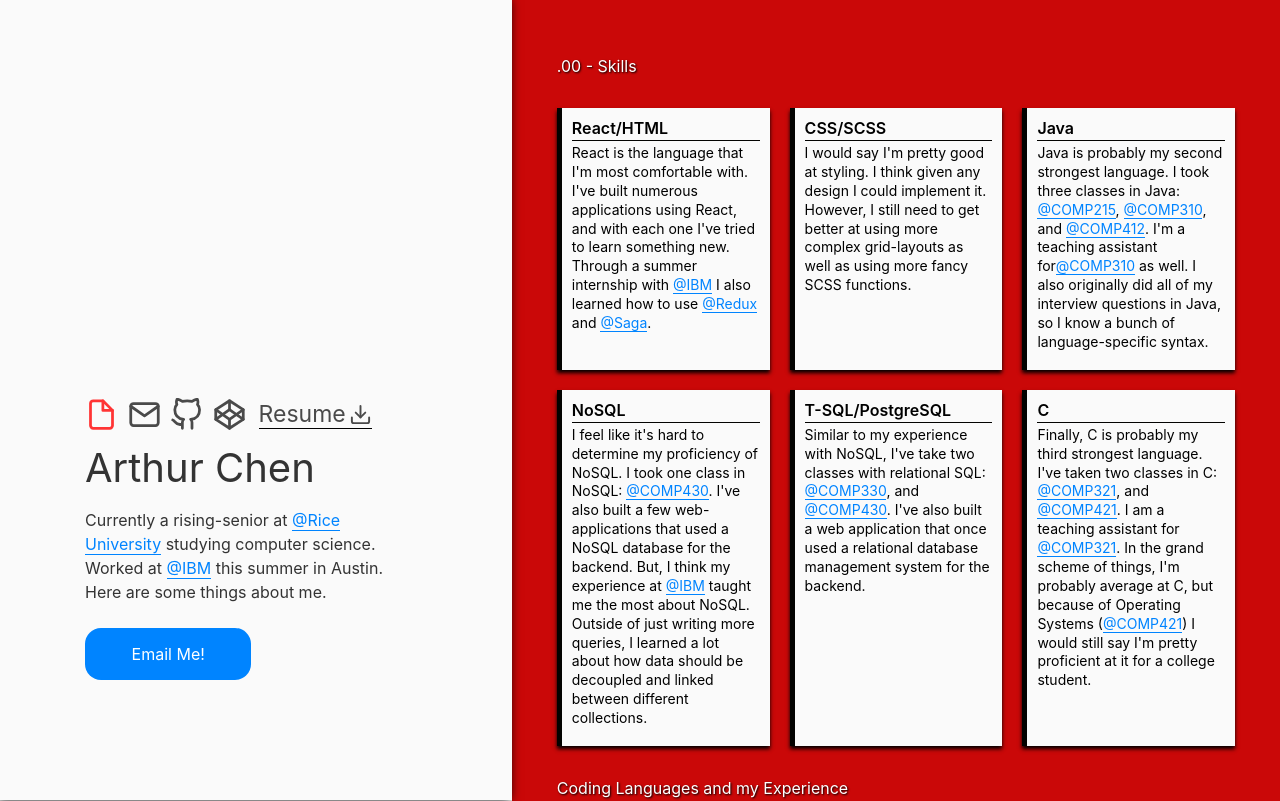
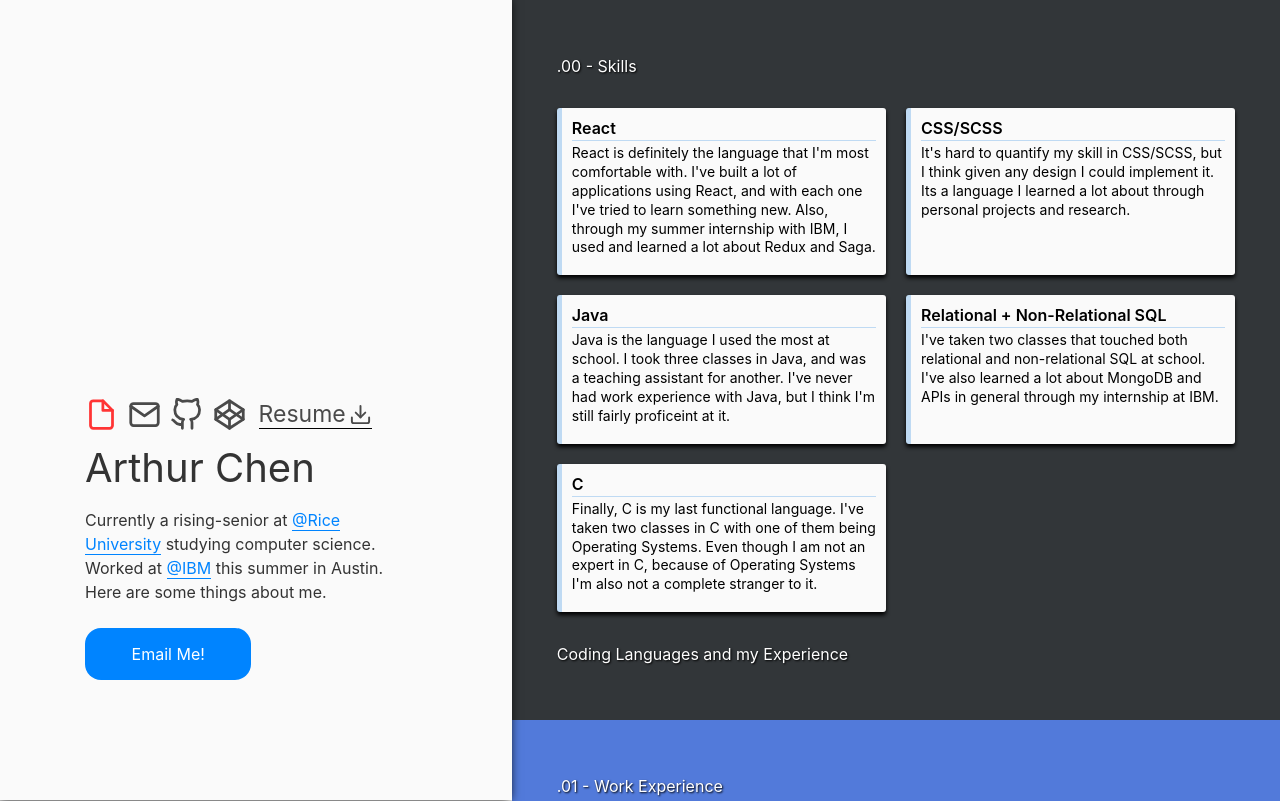
Before and after one commit to achen1738/M-E, a React app: page / in a window 1280 px wide. Shown: the top 801 px of the page. Built offline with nearby package versions, Linux system fonts and the light colour scheme.

Commit message:
Changed cards again

```diff
--- a/src/components/right/containers/Right/Right.scss
+++ b/src/components/right/containers/Right/Right.scss
@@ -14,15 +14,15 @@
   }
 
   &__one {
-    background-color: #ca0808;
+    background-color: #323639;
   }
 
   &__two {
-    background-color: #3772ff;
+    background-color: #527ada;
   }
 
   &__three {
-    background-color: #2b2d42;
+    background-color: #54b187;
   }
 
   &__four {
--- a/src/modules/skills/components/NewCard/Card.scss
+++ b/src/modules/skills/components/NewCard/Card.scss
@@ -1,15 +1,16 @@
 .skills {
   &__card {
     background-color: #fafafa;
-    border-left: 5px solid #030301;
+    border-left: 5px solid #bfdaf3;
     padding: 10px 10px 18px;
     color: black;
+    border-radius: 3px;
     box-shadow: 0px 3px 4px 0px black;
     &--title {
       font-weight: 600;
       font-size: 16px;
       padding-bottom: 2px;
-      border-bottom: 1px solid #030301;
+      border-bottom: 1px solid #bfdaf3;
     }
 
     &--text {
--- a/src/modules/skills/containers/Skills/Skills.js
+++ b/src/modules/skills/containers/Skills/Skills.js
@@ -6,39 +6,13 @@ class Skills extends Component {
   state = {
     details: [
       {
-        title: "React/HTML",
+        title: "React",
         text: (
           <>
-            React is the language that I'm most comfortable with. I've built
-            numerous applications using React, and with each one I've tried to
-            learn something new. Through a summer internship with{" "}
-            <a
-              className="left__description-link"
-              href="https://www.ibm.com/us-en/?ar=1"
-              rel="noopener noreferrer"
-              target="_blank"
-            >
-              @IBM
-            </a>{" "}
-            I also learned how to use{" "}
-            <a
-              className="left__description-link"
-              href="https://redux.js.org"
-              rel="noopener noreferrer"
-              target="_blank"
-            >
-              @Redux
-            </a>{" "}
-            and{" "}
-            <a
-              className="left__description-link"
-              href="https://redux-saga.js.org/docs/introduction/BeginnerTutorial.html"
-              rel="noopener noreferrer"
-              target="_blank"
-            >
-              @Saga
-            </a>
-            .{" "}
+            React is definitely the language that I'm most comfortable with.
+            I've built a lot of applications using React, and with each one I've
+            tried to learn something new. Also, through my summer internship
+            with IBM, I used and learned a lot about Redux and Saga.
           </>
         )
       },
@@ -46,10 +20,9 @@ class Skills extends Component {
         title: "CSS/SCSS",
         text: (
           <>
-            I would say I'm pretty good at styling. I think given any design I
-            could implement it. However, I still need to get better at using
-            more complex grid-layouts as well as using more fancy SCSS
-            functions.
+            It's hard to quantify my skill in CSS/SCSS, but I think given any
+            design I could implement it. Its a language I learned a lot about
+            through personal projects and research.
           </>
         )
       },
@@ -57,151 +30,31 @@ class Skills extends Component {
         title: "Java",
         text: (
           <>
-            Java is probably my second strongest language. I took three classes
-            in Java:{" "}
-            <a
-              className="left__description-link"
-              href="https://comp215.blogs.rice.edu/"
-              rel="noopener noreferrer"
-              target="_blank"
-            >
-              @COMP215
-            </a>
-            ,{" "}
-            <a
-              className="left__description-link"
-              href="https://www.clear.rice.edu/comp310/s19/"
-              rel="noopener noreferrer"
-              target="_blank"
-            >
-              @COMP310
-            </a>
-            , and{" "}
-            <a
-              className="left__description-link"
-              href="https://www.clear.rice.edu/comp412/"
-              rel="noopener noreferrer"
-              target="_blank"
-            >
-              @COMP412
-            </a>
-            . I'm a teaching assistant for
-            <a
-              className="left__description-link"
-              href="https://www.clear.rice.edu/comp310/s19/"
-              rel="noopener noreferrer"
-              target="_blank"
-            >
-              @COMP310
-            </a>{" "}
-            as well. I also originally did all of my interview questions in
-            Java, so I know a bunch of language-specific syntax.
+            Java is the language I used the most at school. I took three classes
+            in Java, and was a teaching assistant for another. I've never had
+            work experience with Java, but I think I'm still fairly proficeint
+            at it.
           </>
         )
       },
       {
-        title: "NoSQL",
+        title: "Relational + Non-Relational SQL",
         text: (
           <>
-            I feel like it's hard to determine my proficiency of NoSQL. I took
-            one class in NoSQL:{" "}
-            <a
-              className="left__description-link"
-              href="https://www.clear.rice.edu/comp430/16spring/"
-              rel="noopener noreferrer"
-              target="_blank"
-            >
-              @COMP430
-            </a>
-            . I've also built a few web-applications that used a NoSQL database
-            for the backend. But, I think my experience at{" "}
-            <a
-              className="left__description-link"
-              href="https://www.ibm.com/us-en/?ar=1"
-              rel="noopener noreferrer"
-              target="_blank"
-            >
-              @IBM
-            </a>{" "}
-            taught me the most about NoSQL. Outside of just writing more
-            queries, I learned a lot about how data should be decoupled and
-            linked between different collections.
+            I've taken two classes that touched both relational and
+            non-relational SQL at school. I've also learned a lot about MongoDB
+            and APIs in general through my internship at IBM.
           </>
         )
       },
       {
-        title: "T-SQL/PostgreSQL",
-        text: (
-          <>
-            Similar to my experience with NoSQL, I've take two classes with
-            relational SQL:{" "}
-            <a
-              className="left__description-link"
-              href="https://courses.rice.edu/courses/!SWKSCAT.cat?p_action=COURSE&p_term=201610&p_crn=14383"
-              rel="noopener noreferrer"
-              target="_blank"
-            >
-              @COMP330
-            </a>
-            , and{" "}
-            <a
-              className="left__description-link"
-              href="https://www.clear.rice.edu/comp430/16spring/"
-              rel="noopener noreferrer"
-              target="_blank"
-            >
-              @COMP430
-            </a>
-            . I've also built a web application that once used a relational
-            database management system for the backend.
-          </>
-        )
-      },
-
-      {
         title: "C",
         text: (
           <>
-            Finally, C is probably my third strongest language. I've taken two
-            classes in C:{" "}
-            <a
-              className="left__description-link"
-              href="https://www.clear.rice.edu/comp321/html/"
-              rel="noopener noreferrer"
-              target="_blank"
-            >
-              @COMP321
-            </a>
-            , and{" "}
-            <a
-              className="left__description-link"
-              href="https://www.clear.rice.edu/comp421/"
-              rel="noopener noreferrer"
-              target="_blank"
-            >
-              @COMP421
-            </a>
-            . I am a teaching assistant for{" "}
-            <a
-              className="left__description-link"
-              href="https://www.clear.rice.edu/comp321/html/"
-              rel="noopener noreferrer"
-              target="_blank"
-            >
-              @COMP321
-            </a>
-            . In the grand scheme of things, I'm probably average at C, but
-            because of Operating Systems (
-            <a
-              className="left__description-link"
-              href="https://www.clear.rice.edu/comp421/"
-              rel="noopener noreferrer"
-              target="_blank"
-            >
-              @COMP421
-            </a>
-            ) I would still say I'm pretty proficient at it for a college
-            student.
+            Finally, C is my last functional language. I've taken two classes in
+            C with one of them being Operating Systems. Even though I am not an
+            expert in C, because of Operating Systems I'm also not a complete
+            stranger to it.
           </>
         )
       }
--- a/src/modules/skills/containers/Skills/Skills.module.css
+++ b/src/modules/skills/containers/Skills/Skills.module.css
@@ -1,6 +1,6 @@
 .container {
   display: grid;
-  grid-template-columns: 1fr 1fr 1fr;
+  grid-template-columns: 1fr 1fr;
   grid-gap: 20px;
 }
 
--- a/src/modules/work/containers/Work/Work.scss
+++ b/src/modules/work/containers/Work/Work.scss
@@ -75,7 +75,8 @@
       width: 1.4vw;
       height: 1.4vw;
       position: relative;
-      background-color: #3772ff;
+      // Change this for the little circle background color
+      background-color: #527ada;
     }
 
     &-top {
```
Also changed, not shown: 1 other file.
